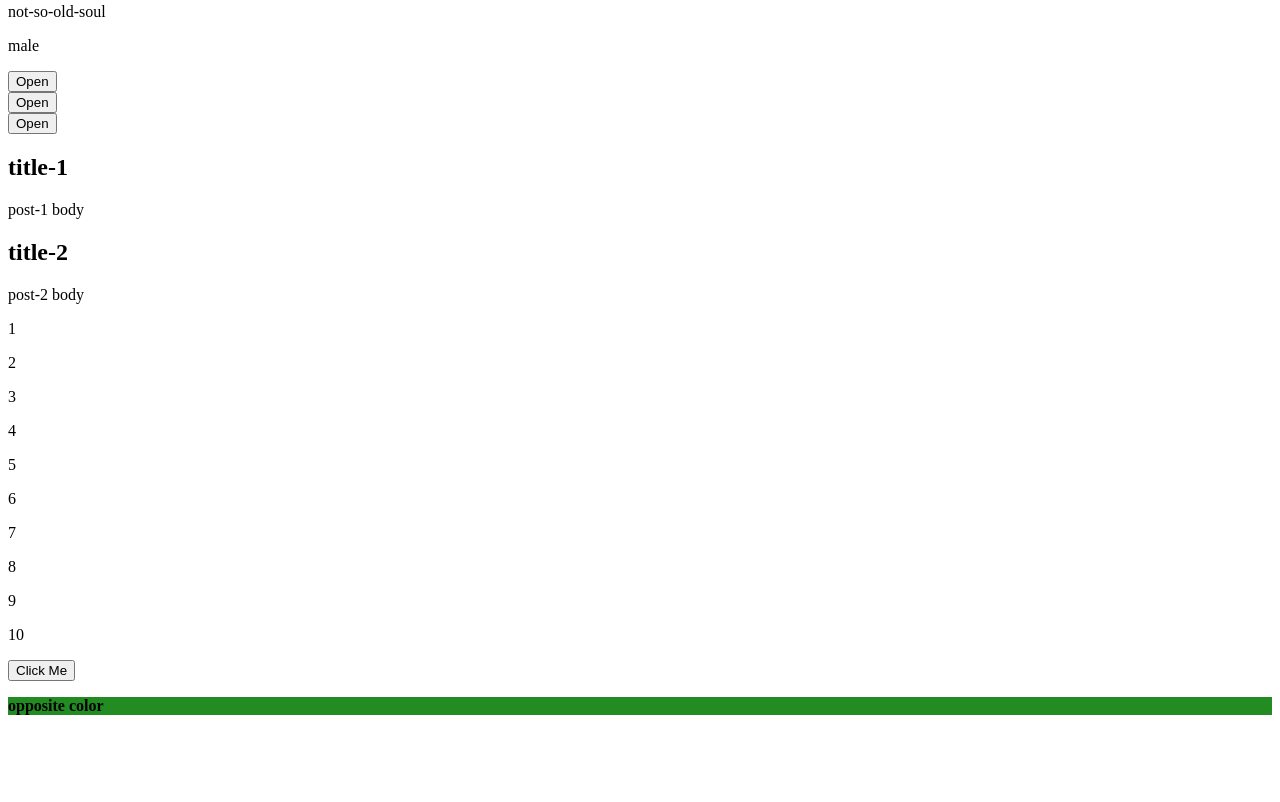
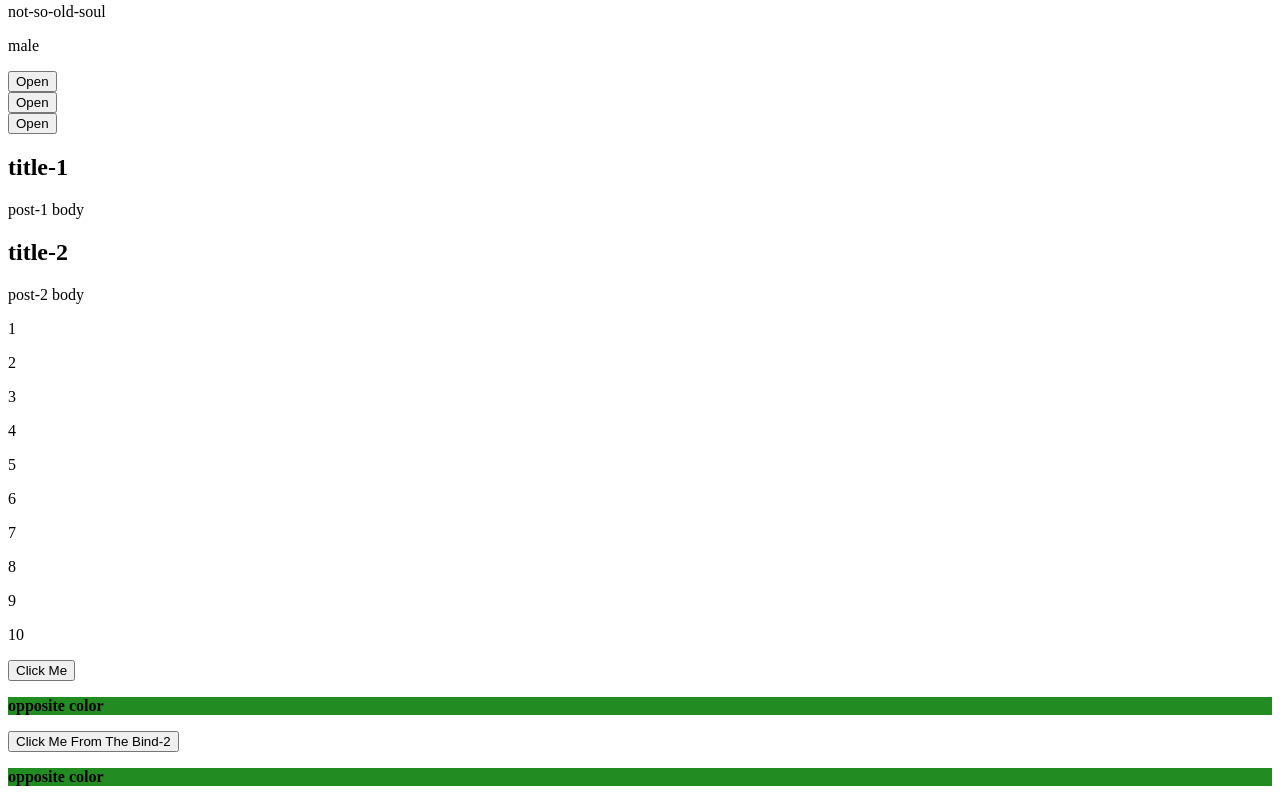
Before and after one commit to khalid-el-masnaoui/Alpine.js-practice, a plain HTML site: page index.html in a window 1280 px wide. Shown: the part 445-1247 px from the top of the page. Before the commit the page ends 1176 px from the top, so only its background shows below. Drawn offline with nearby package versions, Linux system fonts and the light colour scheme; no server answers.

Commit message:
x-bind alpine.js directives

```diff
--- a/app.js
+++ b/app.js
@@ -20,4 +20,20 @@ document.addEventListener("alpine:init", () => {
             }
         ]
     })
+
+    Alpine.data("alpine_directive_binding", () => ({
+        clicked: false,
+        toggle(){
+            this.clicked = !this.clicked
+        },
+        trigger: {
+            // ['x-text']: "'Click Me From The Bind'",
+            ['x-text']() {
+                return 'Click Me From The Bind-2'
+            },
+            ['@click']() {
+                this.toggle()
+            },
+        },
+    }))
 })
--- a/index.html
+++ b/index.html
@@ -219,6 +219,27 @@
         }
       </style>
     </div>
+
+    <!--x-bind alpine.js directives-->
+    <div x-data="alpine_directive_binding">
+      <button x-bind:class="clicked ? 'green' : ''" x-bind="trigger"></button>
+
+      <p
+        :style="{
+        color: clicked && 'red',
+        'font-weight' : 'bold'
+      }"
+        :class="{green: !clicked}"
+      >
+        opposite color
+      </p>
+
+      <style>
+        .green {
+          background-color: forestgreen;
+        }
+      </style>
+    </div>
   </body>
   <script src="app.js"></script>
 </html>
```
